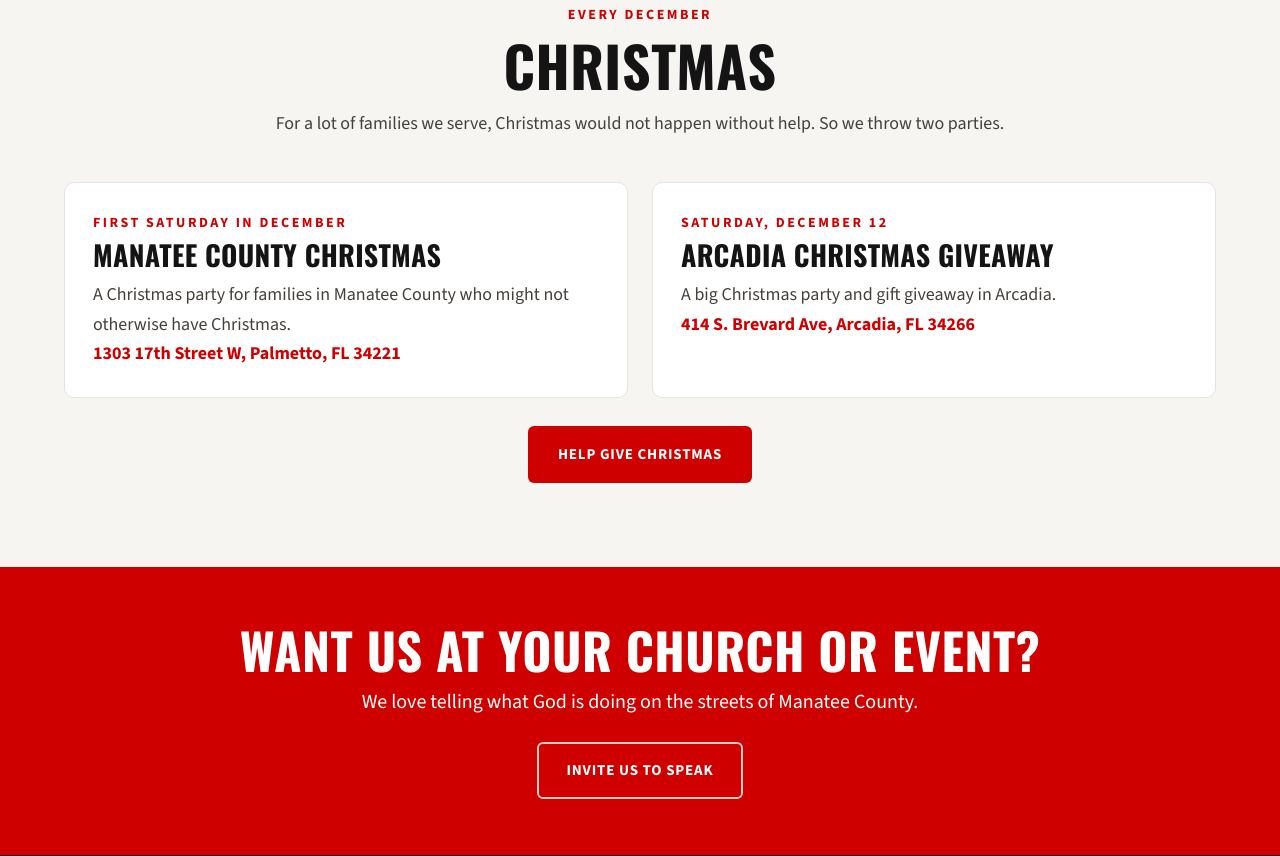
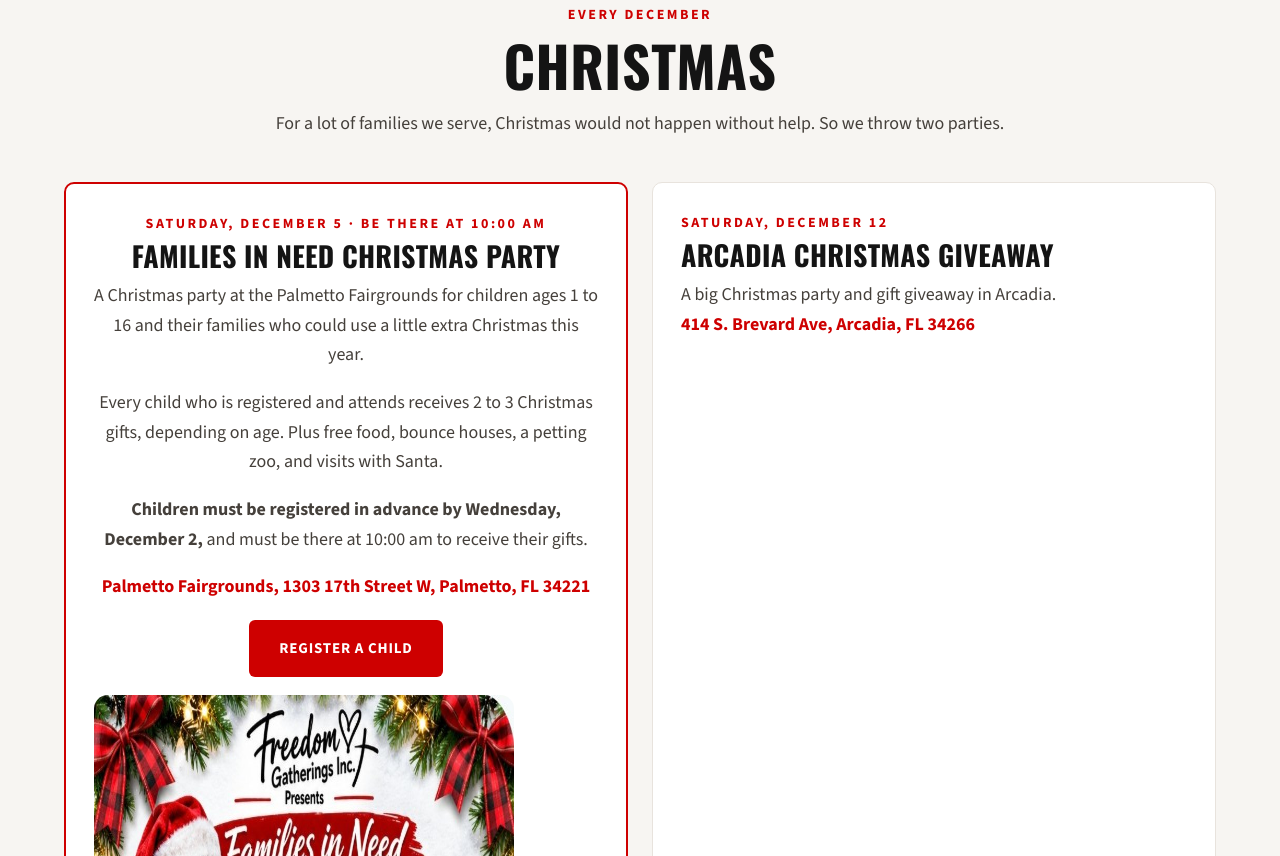
Before and after one commit to C9352221/freedom-gathering, a plain HTML site: page events.html in a window 1280 px wide. Shown: the part 4284-5140 px from the top of the page. Drawn offline with nearby package versions, Linux system fonts and the light colour scheme.

Commit message:
Families in Need Christmas Party (Dec 5): home banner, events details + flyer, calendar, Jotform registration
Co-Authored-By: Claude Opus 5.5 <noreply@anthropic.com>

```diff
--- a/events.html
+++ b/events.html
@@ -166,11 +166,15 @@
           <p>For a lot of families we serve, Christmas would not happen without help. So we throw two parties.</p>
         </div>
         <div class="needs">
-          <div class="need">
-            <div class="kicker">First Saturday in December</div>
-            <h3>Manatee County Christmas</h3>
-            <p>A Christmas party for families in Manatee County who might not otherwise have Christmas.</p>
-            <p><b><a href="https://maps.google.com/?q=1303+17th+Street+W,+Palmetto,+FL+34221">1303 17th Street W, Palmetto, FL 34221</a></b></p>
+          <div class="need need-feature" id="christmas-party">
+            <div class="kicker">Saturday, December 5 &middot; Be there at 10:00 am</div>
+            <h3>Families in Need Christmas Party</h3>
+            <p>A Christmas party at the Palmetto Fairgrounds for children ages 1 to 16 and their families who could use a little extra Christmas this year.</p>
+            <p>Every child who is registered and attends receives 2 to 3 Christmas gifts, depending on age. Plus free food, bounce houses, a petting zoo, and visits with Santa.</p>
+            <p><b>Children must be registered in advance by Wednesday, December 2,</b> and must be there at 10:00 am to receive their gifts.</p>
+            <p><b><a href="https://maps.google.com/?q=1303+17th+Street+W,+Palmetto,+FL+34221">Palmetto Fairgrounds, 1303 17th Street W, Palmetto, FL 34221</a></b></p>
+            <p><a href="https://form.jotform.com/263274039427157" class="btn btn-red" target="_blank" rel="noopener">Register a Child</a></p>
+            <p><img src="assets/img/christmas-2026-flyer.jpg" width="804" height="884" loading="lazy" decoding="async" alt="Families in Need Christmas Party flyer: Saturday, December 5, Palmetto Fairgrounds, children ages 1 to 16, be there at 10:00 am, 2 to 3 gifts, free food, bounce houses, petting zoo, visit with Santa" style="width:100%;max-width:420px;border-radius:14px;margin-top:8px"></p>
           </div>
           <div class="need">
             <div class="kicker">Saturday, December 12</div>
--- a/js/main.js
+++ b/js/main.js
@@ -69,7 +69,8 @@ var FG_EVENTS = [
   { kind: 'weekly', day: 3, title: 'Wednesday Gathering', place: '1701 14th Street W, Bradenton', note: 'Lunch 12:00 to 3:00 pm. Preaching, prayer and a home-cooked meal' },
   { kind: 'nth', day: 0, n: 3, title: 'Bradenton Outreach', place: '925 15th Street E, Bradenton', note: 'Lunch 12:30 to 2:30 pm' },
   { kind: 'nth', day: 0, n: -1, skip: ['2026-10'], title: 'Arcadia Outreach', place: '414 S. Brevard Ave, Arcadia', note: 'Lunch 12:30 to 2:30 pm' },
-  { kind: 'yearly', month: 11, day: 6, n: 1, title: 'Manatee County Christmas', place: '1303 17th Street W, Palmetto', note: 'Christmas for families who might not otherwise have one', gold: true },
+  { kind: 'once', year: 2026, month: 11, date: 5, title: 'Families in Need Christmas Party', place: 'Palmetto Fairgrounds, 1303 17th Street W, Palmetto', note: 'Ages 1 to 16. Be there at 10:00 am. Register by December 2', gold: true },
+  { kind: 'yearly', month: 11, day: 6, n: 1, skip: ['2026-11'], title: 'Manatee County Christmas', place: '1303 17th Street W, Palmetto', note: 'Christmas for families who might not otherwise have one', gold: true },
   { kind: 'once', year: 2026, month: 10, date: 18, title: "Culver's Fundraiser", place: "Culver's, 13020 SR 64 East, Bradenton", note: '5:00 to 8:00 pm. Eat dinner and support Freedom Gathering', gold: true },
   { kind: 'once', year: 2026, month: 11, date: 9, title: "Culver's Fundraiser", place: "Culver's, 13020 SR 64 East, Bradenton", note: '5:00 to 8:00 pm. Eat dinner and support Freedom Gathering', gold: true },
   { kind: 'once', year: 2027, month: 0, date: 13, title: "Culver's Fundraiser", place: "Culver's, 13020 SR 64 East, Bradenton", note: '5:00 to 8:00 pm. Eat dinner and support Freedom Gathering', gold: true },
```
Also changed, not shown: index.html (+11 -0 lines), assets/img/christmas-2026-flyer.jpg (added).
